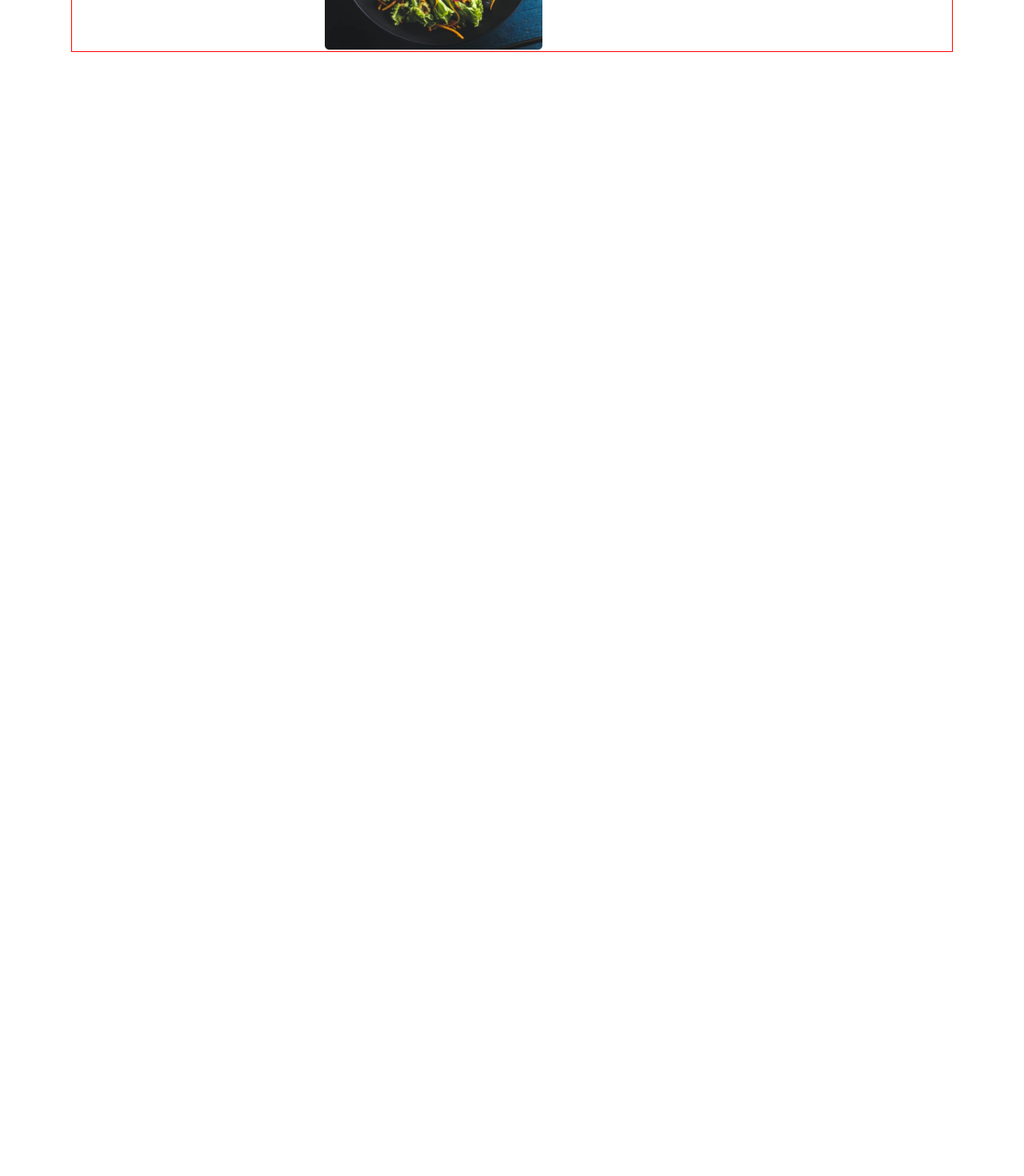
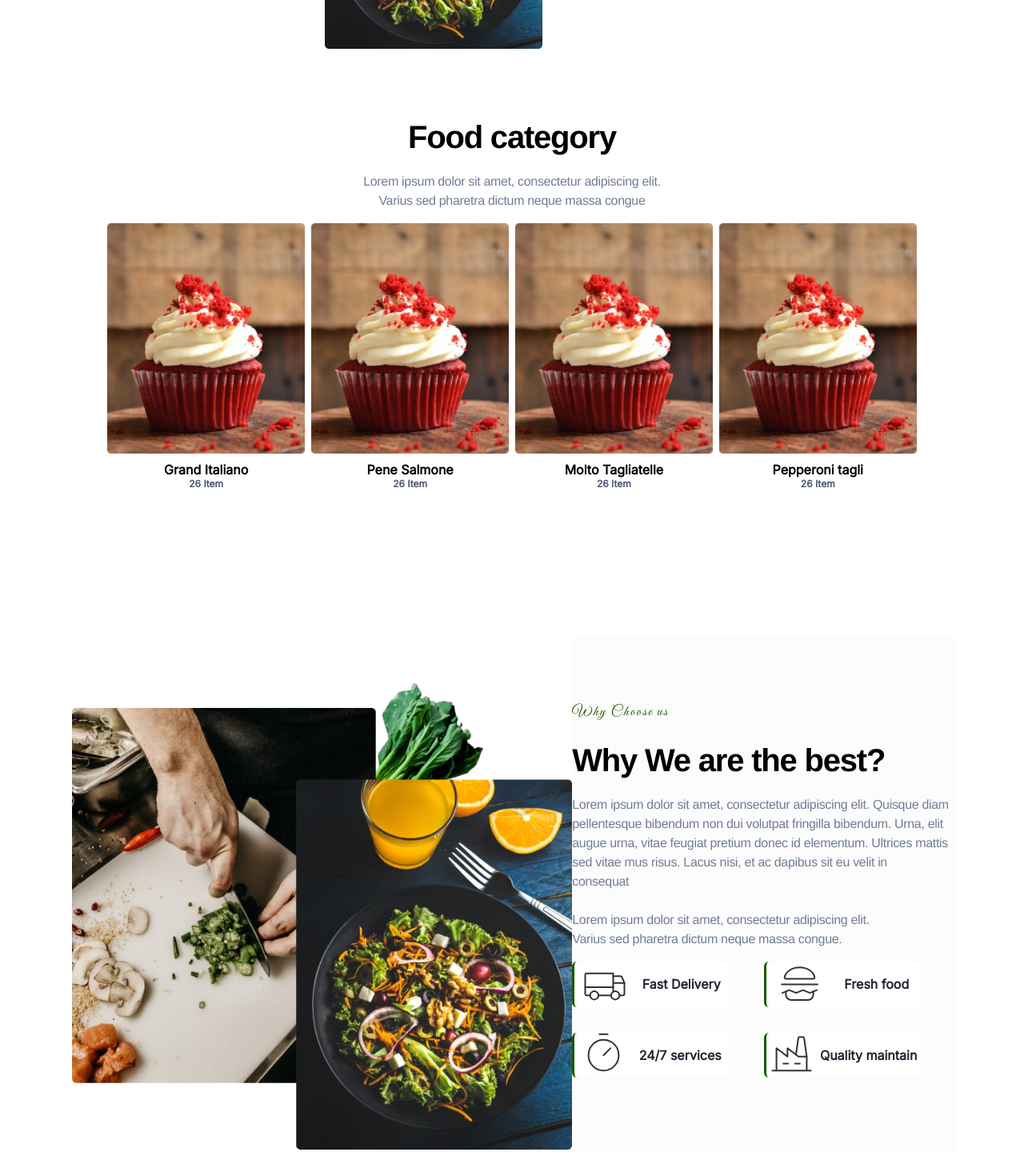
Before and after one commit to Elen-pollyc137/Elite-food-restaurant, a Next.js app: page /restaurant in a window 1280 px wide. Shown: the part 1520-2990 px from the top of the page at 80% size. Before the commit the page ends 1601 px from the top, so only its background shows below. Built offline with nearby package versions, Linux system fonts and the light colour scheme.

Commit message:
add: Criado um novo componente WheBest

```diff
--- a/src/pages/restaurant.jsx
+++ b/src/pages/restaurant.jsx
@@ -2,6 +2,7 @@ import NavBar from "../Components/Header/NavBar";
 import { IconLogoSecond } from "../Components/Header/NavBar/Icons";
 import FoodWhyus from "../styles-page/restaurant-page/FoodWhyus";
 import HeaderHeroWhite from "../styles-page/restaurant-page/HeaderHeroWhite";
+import WhyBest from "../styles-page/restaurant-page/WhyBest";
 
 export default function Restaurant() {
   return (
@@ -18,6 +19,7 @@ export default function Restaurant() {
       />
       <HeaderHeroWhite />
       <FoodWhyus />
+      <WhyBest />
     </>
   );
 }
--- a/src/styles-page/restaurant-page/FoodWhyus/index.jsx
+++ b/src/styles-page/restaurant-page/FoodWhyus/index.jsx
@@ -19,6 +19,12 @@ export default function FoodWhyus() {
         augue urna, vitae feugiat pretium donec id elementum. Ultrices mattis{" "}
         <br />
         vitae mus risus. Lacus nisi, et ac dapibus sit eu velit in consequat.
+      </>
+    ),
+    paragraphtwo: (
+      <>
+        Lorem ipsum dolor sit amet, consectetur adipiscing elit. <br />
+        Varius sed pharetra dictum neque massa congue
       </>
     ),
   };
@@ -77,8 +83,60 @@ export default function FoodWhyus() {
           </div>
         </div>
         <div className={styles.box_botton}>
-          {" "}
-          <div className={styles.box_cards}> </div>
+          <BoxTitle
+            title_bold="Food category"
+            paragraph={data.paragraphtwo}
+            dark="dark"
+          />
+          <div className={styles.box_cards}>
+            {" "}
+            <picture>
+              <img
+                src="Assets/restaurantpage/foodwhyus/image04.png"
+                className={styles.img_cup}
+                alt="Landscape picture"
+              />
+              <p>
+                Grand Italiano <br />
+                <strong>26 Item</strong>
+              </p>
+            </picture>{" "}
+            <picture>
+              <img
+                src="Assets/restaurantpage/foodwhyus/image04.png"
+                className={styles.img_cup}
+                alt="Landscape picture"
+              />
+              <p>
+                Pene Salmone
+                <br />
+                <strong>26 Item</strong>
+              </p>
+            </picture>{" "}
+            <picture>
+              <img
+                src="Assets/restaurantpage/foodwhyus/image04.png"
+                className={styles.img_cup}
+                alt="Landscape picture"
+              />
+              <p>
+                Molto Tagliatelle
+                <br />
+                <strong>26 Item</strong>
+              </p>
+            </picture>{" "}
+            <picture>
+              <img
+                src="Assets/restaurantpage/foodwhyus/image04.png"
+                className={styles.img_cup}
+                alt="Landscape picture"
+              />
+              <p>
+                Pepperoni tagli <br />
+                <strong>26 Item</strong>
+              </p>
+            </picture>
+          </div>
         </div>
       </div>
     </section>
--- a/src/styles-page/restaurant-page/FoodWhyus/styles.module.scss
+++ b/src/styles-page/restaurant-page/FoodWhyus/styles.module.scss
@@ -6,7 +6,7 @@
   width: 86%;
   margin: 0 auto;
   display: flex;
-  border: 1px solid red;
+  flex-direction: column;
 }
 .box_top {
   display: flex;
@@ -67,3 +67,27 @@
   height: 21rem;
   margin: 0 1rem;
 }
+.box_botton {
+  margin: 4rem 0;
+
+  display: flex;
+  align-items: center;
+  text-align: center;
+  flex-direction: column;
+}
+.box_cards {
+  margin: 1rem 0;
+  display: flex;
+  gap: 0.5rem;
+  p {
+    margin: 10px 0;
+    font-weight: 800;
+    strong {
+      font-size: 12px;
+      color: var(--graphite-1);
+    }
+  }
+}
+.img_cup {
+  height: 18rem;
+}
--- a/src/styles-page/restaurant-page/HeaderHeroWhite/styles.module.scss
+++ b/src/styles-page/restaurant-page/HeaderHeroWhite/styles.module.scss
@@ -18,6 +18,20 @@
 }
 .img {
   height: 41.5625rem;
+  &:hover {
+    animation: rotate_center 10s linear infinite alternate both;
+  }
+  @keyframes rotate_center {
+    0% {
+      transform: rotate(0);
+    }
+    100% {
+      transform: rotate(360deg);
+    }
+  }
+  @media screen and (max-width: 767px) {
+    height: 16rem;
+  }
 }
 
 .box_buttons {
--- /dev/null
+++ b/src/styles-page/restaurant-page/WhyBest/icon/index.jsx
@@ -0,0 +1,111 @@
+function IconCar() {
+  return (
+    <svg
+      xmlns="http://www.w3.org/2000/svg"
+      width="56"
+      height="55"
+      fill="none"
+      viewBox="0 0 56 55"
+    >
+      <path
+        stroke="#333"
+        strokeLinecap="round"
+        strokeLinejoin="round"
+        strokeWidth="2"
+        d="M38.5 17.188h9.319c.348-.003.69.099.978.29.29.192.513.465.64.784l3.063 7.52M3.5 30.938h35"
+      ></path>
+      <path
+        stroke="#333"
+        strokeMiterlimit="10"
+        strokeWidth="2"
+        d="M41.125 46.406c2.9 0 5.25-2.308 5.25-5.156s-2.35-5.156-5.25-5.156-5.25 2.308-5.25 5.156 2.35 5.156 5.25 5.156zM14.875 46.406c2.9 0 5.25-2.308 5.25-5.156s-2.35-5.156-5.25-5.156-5.25 2.308-5.25 5.156 2.35 5.156 5.25 5.156z"
+      ></path>
+      <path
+        stroke="#333"
+        strokeLinecap="round"
+        strokeLinejoin="round"
+        strokeWidth="2"
+        d="M35.875 41.25h-15.75M9.625 41.25H5.25c-.464 0-.91-.181-1.237-.503A1.703 1.703 0 013.5 39.53V15.47c0-.456.184-.893.513-1.216a1.766 1.766 0 011.237-.503H38.5v23.031M38.5 25.781h14v13.75c0 .456-.184.893-.513 1.216a1.766 1.766 0 01-1.237.503h-4.375"
+      ></path>
+    </svg>
+  );
+}
+function IconSanduich() {
+  return (
+    <svg
+      xmlns="http://www.w3.org/2000/svg"
+      width="55"
+      height="57"
+      fill="none"
+      viewBox="0 0 55 57"
+    >
+      <path
+        stroke="#333"
+        strokeLinecap="round"
+        strokeLinejoin="round"
+        strokeWidth="2"
+        d="M10.484 21.442c-.256-.001-.51-.06-.74-.175a1.73 1.73 0 01-.595-.487 1.827 1.827 0 01-.34-1.487C10.184 12.466 18.025 7.26 27.5 7.26s17.316 5.207 18.691 12.032a1.827 1.827 0 01-.34 1.488 1.73 1.73 0 01-.595.487 1.676 1.676 0 01-.74.175H10.484zM44.688 37.396v3.546c0 1.88-.725 3.684-2.014 5.014a6.77 6.77 0 01-4.861 2.076H17.186a6.77 6.77 0 01-4.86-2.076 7.205 7.205 0 01-2.014-5.014v-3.546"
+      ></path>
+      <path
+        stroke="#333"
+        strokeLinecap="round"
+        strokeLinejoin="round"
+        strokeWidth="2"
+        d="M6.016 39.169l8.593-3.546 8.594 3.546 8.594-3.546 8.594 3.546 8.593-3.546M5.156 28.532h44.688"
+      ></path>
+    </svg>
+  );
+}
+function IconClock() {
+  return (
+    <svg
+      xmlns="http://www.w3.org/2000/svg"
+      width="55"
+      height="56"
+      fill="none"
+      viewBox="0 0 55 56"
+    >
+      <path
+        stroke="#333"
+        strokeMiterlimit="10"
+        strokeWidth="2"
+        d="M27.5 47.25c10.442 0 18.906-8.618 18.906-19.25 0-10.631-8.464-19.25-18.906-19.25C17.058 8.75 8.594 17.369 8.594 28c0 10.632 8.464 19.25 18.906 19.25z"
+      ></path>
+      <path
+        stroke="#333"
+        strokeLinecap="round"
+        strokeLinejoin="round"
+        strokeWidth="2"
+        d="M27.5 28l8.508-8.663M22.344 1.75h10.312"
+      ></path>
+    </svg>
+  );
+}
+function IconFactory() {
+  return (
+    <svg
+      xmlns="http://www.w3.org/2000/svg"
+      width="55"
+      height="56"
+      fill="none"
+      viewBox="0 0 55 56"
+    >
+      <path
+        stroke="#333"
+        strokeLinecap="round"
+        strokeLinejoin="round"
+        strokeWidth="2"
+        d="M17.188 38.5h6.015M31.797 38.5h6.015M46.406 47.25v-17.5H36.094l-13.75-10.5v10.5l-13.75-10.5v28M3.438 47.25h48.124"
+      ></path>
+      <path
+        stroke="#333"
+        strokeLinecap="round"
+        strokeLinejoin="round"
+        strokeWidth="2"
+        d="M46.406 29.75L43.184 6.76a1.76 1.76 0 00-.572-1.078 1.701 1.701 0 00-1.126-.432h-3.91a1.701 1.701 0 00-1.125.432 1.76 1.76 0 00-.572 1.077l-2.9 20.628"
+      ></path>
+    </svg>
+  );
+}
+
+export { IconCar, IconSanduich, IconClock, IconFactory };
--- /dev/null
+++ b/src/styles-page/restaurant-page/WhyBest/index.jsx
@@ -0,0 +1,62 @@
+import styles from "./styles.module.scss";
+import BoxTitle from "../../../Components/BoxTitle";
+import { IconCar, IconClock, IconFactory, IconSanduich } from "./icon";
+
+export default function WhyBest() {
+  const data = {
+    title: <>Why Choose us</>,
+    title_bold: <>Why We are the best?</>,
+    paragraph: (
+      <>
+        Lorem ipsum dolor sit amet, consectetur adipiscing elit. Quisque diam
+        <br />
+        pellentesque bibendum non dui volutpat fringilla bibendum. Urna, elit
+        <br />
+        augue urna, vitae feugiat pretium donec id elementum. Ultrices mattis
+        <br />
+        sed vitae mus risus. Lacus nisi, et ac dapibus sit eu velit in <br />
+        consequat <br />
+        <br />
+        Lorem ipsum dolor sit amet, consectetur adipiscing elit. <br />
+        Varius sed pharetra dictum neque massa congue.
+      </>
+    ),
+  };
+  return (
+    <section className={styles.container}>
+      <div className={styles.box}>
+        <div className={styles.box_image}>
+          <picture>
+            <img
+              src="Assets/restaurantpage/whybest/image01.png"
+              className={styles.img}
+              alt="Landscape picture"
+            />
+          </picture>
+        </div>
+        <div className={styles.box_title}>
+          <BoxTitle
+            title={data.title}
+            title_bold={data.title_bold}
+            paragraph={data.paragraph}
+            dark="dark"
+          />
+          <div className={styles.box_cards}>
+            <div className={styles.card}>
+              <IconCar /> <p>Fast Delivery</p>
+            </div>
+            <div className={styles.card}>
+              <IconSanduich /> <p>Fresh food</p>
+            </div>
+            <div className={styles.card}>
+              <IconClock /> <p>24/7 services</p>
+            </div>
+            <div className={styles.card}>
+              <IconFactory /> <p>Quality maintain</p>
+            </div>
+          </div>
+        </div>
+      </div>
+    </section>
+  );
+}
--- /dev/null
+++ b/src/styles-page/restaurant-page/WhyBest/styles.module.scss
@@ -0,0 +1,41 @@
+.container {
+  width: 100%;
+  padding: 5rem 0;
+}
+.box {
+  width: 86%;
+  margin: 0 auto;
+  display: flex;
+  justify-content: space-between;
+}
+.img {
+  height: 40rem;
+}
+.box_title {
+  width: auto;
+
+  display: flex;
+  flex-direction: column;
+  justify-content: center;
+  background-color: #fcfcfc;
+}
+.box_cards {
+  display: grid;
+  grid-template-columns: 15rem 15rem;
+}
+.card {
+  margin: 1rem 0;
+  width: 12rem;
+  border-left: 3px solid #195a00;
+  border-radius: 6px;
+
+  display: flex;
+  background-color: var(--white);
+  align-items: center;
+  justify-content: space-around;
+
+  p {
+    font-weight: 700;
+    color: var(--graphite-2);
+  }
+}
```
Also changed, not shown: public/Assets/restaurantpage/whybest/image01.png (added).
